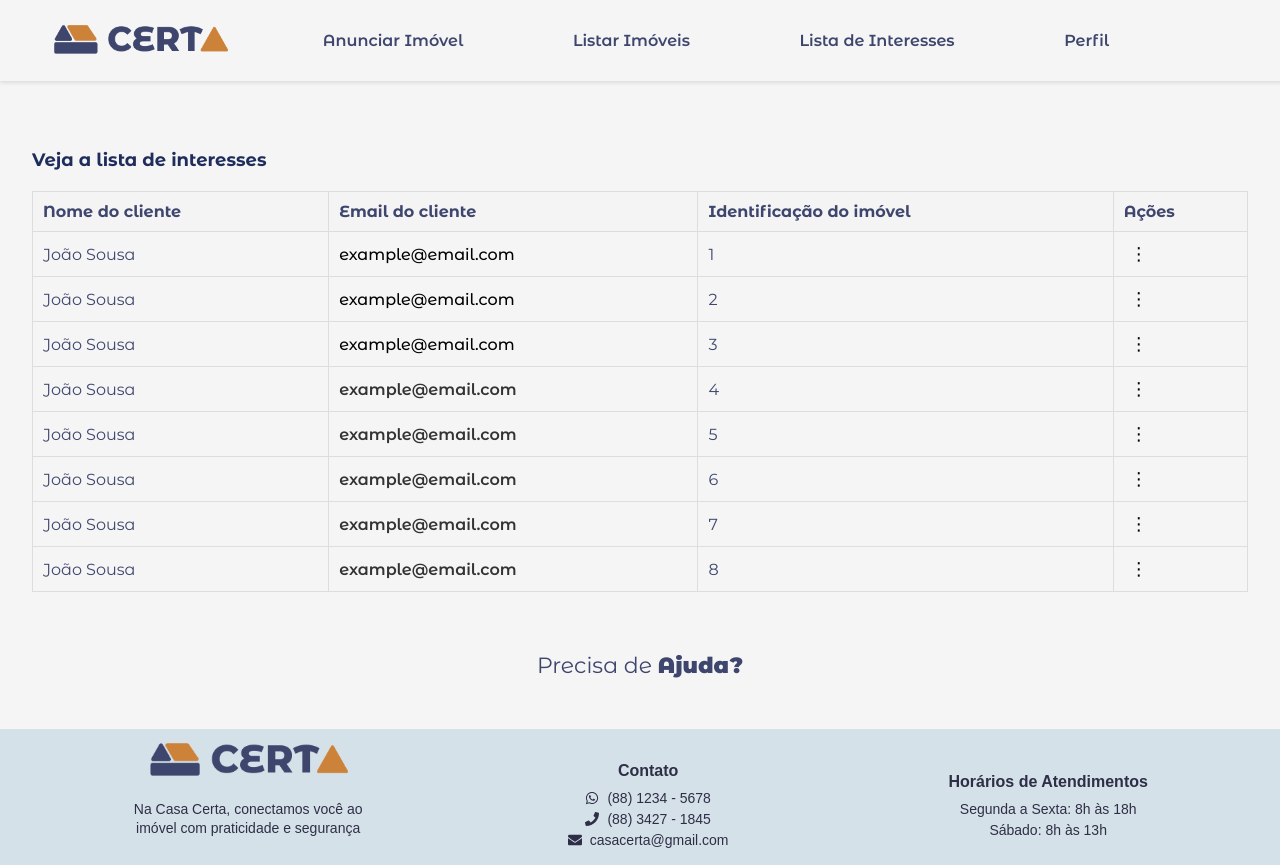
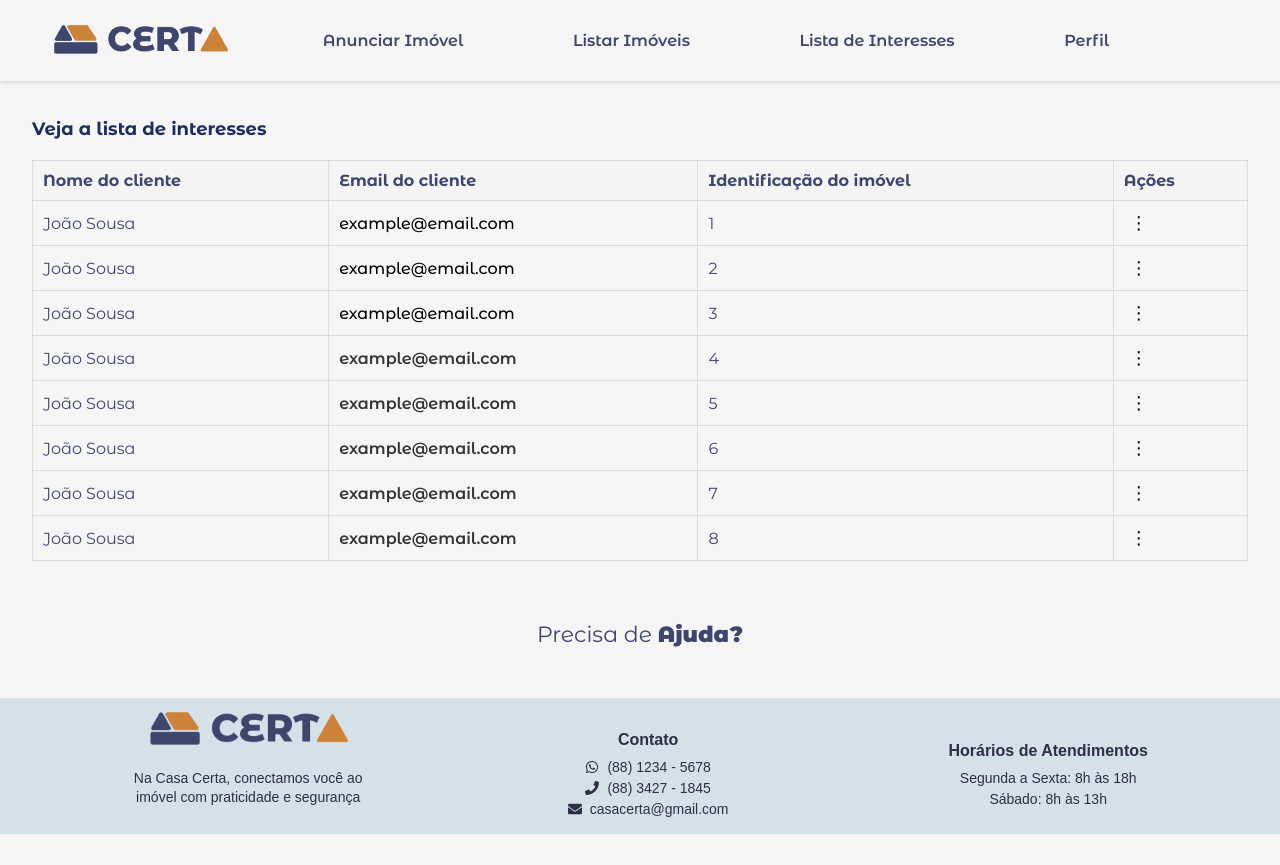
Before and after one commit to Yann-Uchoa5/front-imoveis, a React (Create React App) app: page /ListaInteresses in a window 1280 px wide. After the commit the page ends 834 px from the top, so only its background shows below. Built offline with nearby package versions, Linux system fonts and the light colour scheme.

Commit message:
general bug fixes

```diff
--- a/src/pages/ListaInteressesPage/ListaInteresses.css
+++ b/src/pages/ListaInteressesPage/ListaInteresses.css
@@ -1,14 +1,10 @@
 @import url("https://fonts.googleapis.com/css2?family=Montserrat+Alternates:wght@100;200;300;400;500;600;700;800;900&display=swap");
 
-body {
-  margin-top: 80px;
+.containerInteresse {
+  width: 95%;
+  margin: 100px auto 50px;
+  text-align: center;
   font-family: "Montserrat Alternates", sans-serif;
-}
-
-.container {
-  width: 95%;
-  margin: 50px auto;
-  text-align: center;
 }
 
 h2 {
--- a/src/pages/ListaInteressesPage/ListaInteresses.js
+++ b/src/pages/ListaInteressesPage/ListaInteresses.js
@@ -41,7 +41,7 @@ const ListaInteresses = () => {
     <>
       <MainNavbar />
       <br />
-      <div className="container">
+      <div className="containerInteresse">
         <h2>Veja a lista de interesses</h2>
         <table className="tabela-interesses">
           <thead>
```
